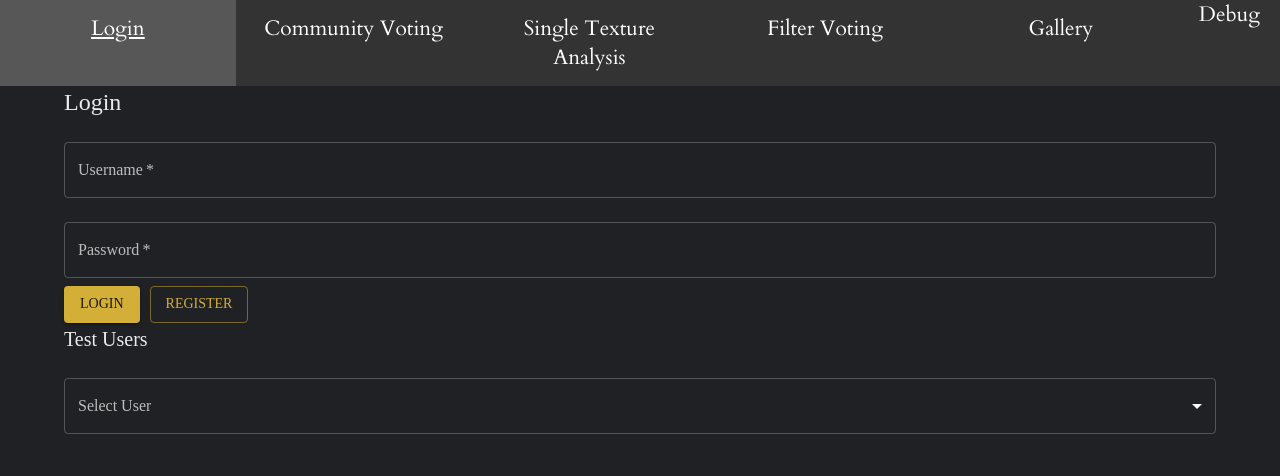
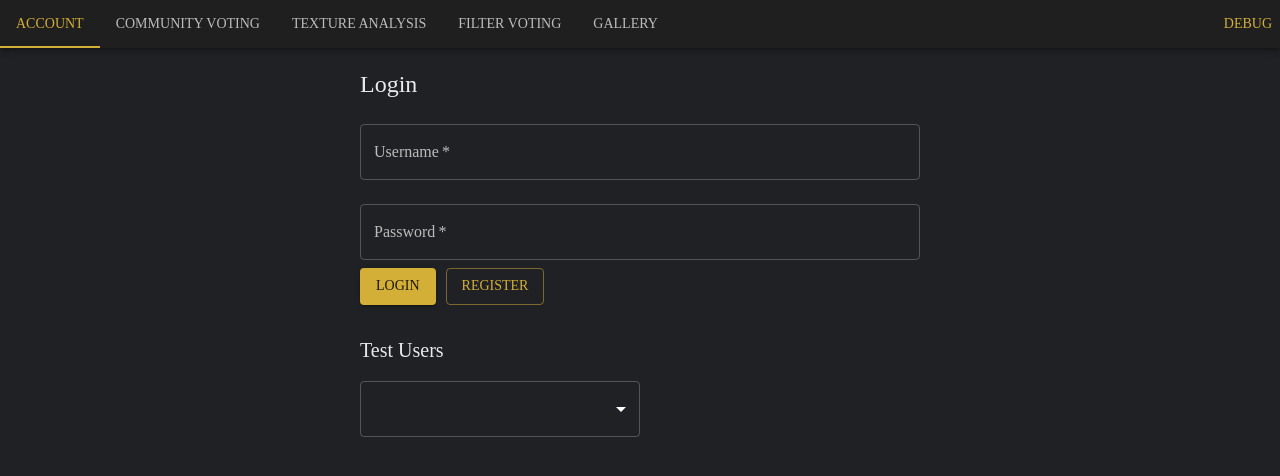
Before and after one commit to NeoJetty/EldenTex, a React (Vite) app: page /login in a window 1280 px wide. Shown: the top 476 px of the page. Built offline with nearby package versions, Linux system fonts and the light colour scheme.

Commit message:
main Nav bar navTracking fixed

```diff
--- a/src/components/features/AnalysisTab.tsx
+++ b/src/components/features/AnalysisTab.tsx
@@ -1,13 +1,28 @@
-import React, { useState } from "react";
+import React, { useEffect, useState } from "react";
 import TextureViewerApp from "./TextureViewerApp";
+import { TextureTypes, emptyTextureTypes } from "../../data/models/sharedTypes";
+import { requestTextureData } from "../../data/requestTextureData";
 
 const AnalysisTab: React.FC = () => {
-  console.log("Analysis");
+  const [textureID, setTextureID] = useState<number>(1);
+  const [textureName, setTextureName] = useState<string>("");
+  const [textureType, setTextureType] =
+    useState<TextureTypes>(emptyTextureTypes);
+
+  useEffect(() => {
+    requestTextureData(1)
+      .then((data) => {
+        setTextureID(data.texture_id);
+        setTextureName(data.texture_name);
+        setTextureType(data.texture_type);
+      })
+      .catch((error) => console.error("Error fetching texture:", error));
+  }, []);
 
   return (
     <div id="tab2" className="content">
       <div id="tab2-content">
-        <TextureViewerApp />
+        <TextureViewerApp textureID={textureID} />
 
         <div className="image-container">
           <img className="big-texture-viewer" src="" alt="Elden Ring Texture" />
--- a/src/components/features/Login.tsx
+++ b/src/components/features/Login.tsx
@@ -27,12 +27,14 @@ interface LoginResponse {
 const Login: React.FC = () => {
   const [email, setEmail] = useState<string>("");
   const [password, setPassword] = useState<string>("");
+  const [exampleUserSelected, setExampleUserSelected] = useState<Number>(-1);
   const [message, setMessage] = useState<string>("");
 
   const dispatch = useDispatch();
   const isLoggedIn = useSelector((state: StoreTypes) => state.auth.isLoggedIn);
 
   function logout(): void {
+    setMessage("");
     dispatch(logoutAction());
   }
 
@@ -55,10 +57,13 @@ const Login: React.FC = () => {
   ];
 
   function setExampleUser(id: number): void {
-    const user = example_users.find((user) => user.id === id);
-    if (user) {
-      setEmail(user.email);
-      setPassword(user.pass);
+    setExampleUserSelected(id);
+    if (id != -1) {
+      const user = example_users.find((user) => user.id === id);
+      if (user) {
+        setEmail(user.email);
+        setPassword(user.pass);
+      }
     }
   }
 
@@ -73,6 +78,8 @@ const Login: React.FC = () => {
 
           dispatch(loginAction(response.data.username));
           setMessage(`Login successful! Welcome, ${response.data.username}.`);
+          setEmail("");
+          setPassword("");
         } else {
           setMessage("Login failed. Please check your credentials.");
           dispatch(logoutAction());
@@ -88,7 +95,7 @@ const Login: React.FC = () => {
   };
 
   return (
-    <Container>
+    <Container maxWidth="sm" style={{ padding: "20px" }}>
       <Typography variant="h5" gutterBottom>
         Login
       </Typography>
@@ -128,20 +135,24 @@ const Login: React.FC = () => {
           Logout
         </Button>
       )}
-      {message && <Typography color="error">{message}</Typography>}
+      {message && <Typography color="textPrimary">{message}</Typography>}
 
       {!isLoggedIn && (
         <>
+          <br />
           <Typography variant="h6" gutterBottom>
             Test Users
           </Typography>
-          <FormControl fullWidth margin="normal">
-            <InputLabel id="example-user-select-label">Select User</InputLabel>
+          <FormControl margin="dense" style={{ width: "50%" }}>
+            <InputLabel id="example-user-select-label"></InputLabel>
             <Select
               labelId="example-user-select-label"
-              value=""
+              value={exampleUserSelected}
               onChange={(e) => setExampleUser(Number(e.target.value))}
             >
+              <MenuItem key={-1} value={``}>
+                {"- choose -"}
+              </MenuItem>
               {example_users.map((user) => (
                 <MenuItem key={user.id} value={user.id}>
                   {user.name}
--- a/src/components/features/TextureViewerApp.tsx
+++ b/src/components/features/TextureViewerApp.tsx
@@ -1,28 +1,16 @@
 import React from "react";
-import TextureTypeMenubar from "../layout/TextureTypeMenubar";
+import TextureTypeMenubar from "./TextureTypeMenubar";
 import TextureViewPort from "./TextureViewPort";
 
 interface TextureViewerAppProps {
-  //varA?: number;
-  //varB: string;
+  textureID: number;
 }
 
-const TextureViewerApp: React.FC<TextureViewerAppProps> = (
-  {
-    /*varA = 0, varB */
-  }
-) => {
-  // State declaration
-  //const [myState, setMyState] = useState<number>(3);
-
-  // Prop usage
-  //const test1 = varA;
-  //const test2 = varB;
-
+const TextureViewerApp: React.FC<TextureViewerAppProps> = (props) => {
   return (
     <>
       <TextureTypeMenubar />
-      <TextureViewPort />
+      <TextureViewPort textureID={props.textureID} />
     </>
   );
 };
--- a/src/components/layout/MainNavBar.tsx
+++ b/src/components/layout/MainNavBar.tsx
@@ -1,90 +1,159 @@
-import React, { useState } from "react";
-import { NavLink } from "react-router-dom";
+import React from "react";
+import { NavLink, useLocation } from "react-router-dom";
+import { AppBar, Tabs, Tab, Box, Button, Menu, MenuItem } from "@mui/material";
+import { useState } from "react";
 
-interface MainNavBarProps {}
+const MainNavBar: React.FC = () => {
+  const [anchorEl, setAnchorEl] = useState<null | HTMLElement>(null);
+  const open = Boolean(anchorEl);
 
-const MainNavBar: React.FC<MainNavBarProps> = () => {
-  // State declaration
-  //const [myState, setMyState] = useState<number>(3);
+  // useLocation to get the current pathname
+  const location = useLocation();
+
+  // Define a mapping of pathnames to tab values with an index signature
+  const tabValueMap: { [key: string]: string } = {
+    "/login": "Account",
+    "/voting": "Community Voting",
+    "/analysis": "Texture Analysis",
+    "/filter": "Filter Voting",
+    "/gallery": "Gallery",
+  };
+
+  // Set current tab based on the pathname, with a fallback to 'Account' if not found
+  const currentTabValue = tabValueMap[location.pathname] || "Account";
+
+  const handleClick = (event: React.MouseEvent<HTMLButtonElement>) => {
+    setAnchorEl(event.currentTarget);
+  };
+
+  const handleClose = () => {
+    setAnchorEl(null);
+  };
 
   return (
-    <div className="main_top_navbar">
-      <NavLink className="tab-link" to="login">
-        Login
-      </NavLink>
-      <NavLink className="tab-link" to="voting">
-        Community Voting
-      </NavLink>
-      <NavLink className="tab-link" to="analysis">
-        Single Texture Analysis
-      </NavLink>
-      <NavLink className="tab-link" to="filter">
-        Filter Voting
-      </NavLink>
-      <NavLink className="tab-link" to="gallery">
-        Gallery
-      </NavLink>
+    <AppBar position="static">
+      <Box display="flex" justifyContent="space-between" alignItems="center">
+        {/* Tabs with dynamically set value based on the pathname */}
+        <Tabs value={currentTabValue} aria-label="main navigation tabs">
+          <Tab label="Account" value="Account" component={NavLink} to="login" />
+          <Tab
+            label="Community Voting"
+            value="Community Voting"
+            component={NavLink}
+            to="voting"
+          />
+          <Tab
+            label="Texture Analysis"
+            value="Texture Analysis"
+            component={NavLink}
+            to="analysis"
+          />
+          <Tab
+            label="Filter Voting"
+            value="Filter Voting"
+            component={NavLink}
+            to="filter"
+          />
+          <Tab
+            label="Gallery"
+            value="Gallery"
+            component={NavLink}
+            to="gallery"
+          />
+        </Tabs>
 
-      <div className="dropdown-container">
-        <a href="#" className="tab-link dropdown-toggle">
+        <Box>
+          <Button
+            id="debug-button"
+            aria-controls={open ? "debug-menu" : undefined}
+            aria-haspopup="true"
+            aria-expanded={open ? "true" : undefined}
+            onClick={handleClick}
+          >
             Debug
-        </a>
-        <div className="dropdown-menu">
-          <a
+          </Button>
+          <Menu
+            id="debug-menu"
+            anchorEl={anchorEl}
+            open={open}
+            onClose={handleClose}
+          >
+            <MenuItem
+              onClick={handleClose}
+              component="a"
               href="/api/textureData/-1"
-            className="dropdown-item"
               target="_blank"
+              rel="noopener noreferrer"
             >
               Texture Data
-          </a>
-          <a href="/api/allTags" className="dropdown-item" target="_blank">
+            </MenuItem>
+            <MenuItem
+              onClick={handleClose}
+              component="a"
+              href="/api/allTags"
+              target="_blank"
+              rel="noopener noreferrer"
+            >
               All Tags
-          </a>
-          <a
+            </MenuItem>
+            <MenuItem
+              onClick={handleClose}
+              component="a"
               href="/api/untaggedTexture/1/4"
-            className="dropdown-item"
               target="_blank"
+              rel="noopener noreferrer"
             >
               Untagged Texture
-          </a>
-          <a
+            </MenuItem>
+            <MenuItem
+              onClick={handleClose}
+              component="a"
               href="/api/countTaggingProgress/1/4"
-            className="dropdown-item"
               target="_blank"
+              rel="noopener noreferrer"
             >
               Count Tagging Progress
-          </a>
-          <a
+            </MenuItem>
+            <MenuItem
+              onClick={handleClose}
+              component="a"
               href="/api/serveManyTextures/1/4"
-            className="dropdown-item"
               target="_blank"
+              rel="noopener noreferrer"
             >
               Serve Many Textures
-          </a>
-          <a
+            </MenuItem>
+            <MenuItem
+              onClick={handleClose}
+              component="a"
               href="/api/serveTagsForTexture/1/598"
-            className="dropdown-item"
               target="_blank"
+              rel="noopener noreferrer"
             >
               Serve Tags For Texture
-          </a>
-          <a
+            </MenuItem>
+            <MenuItem
+              onClick={handleClose}
+              component="a"
               href="/api/serveMapsForTexture/3295"
-            className="dropdown-item"
               target="_blank"
+              rel="noopener noreferrer"
             >
               Serve Maps For Texture
-          </a>
-          <a
+            </MenuItem>
+            <MenuItem
+              onClick={handleClose}
+              component="a"
               href="/api/serveAllSavedFilterSearches/1"
-            className="dropdown-item"
               target="_blank"
+              rel="noopener noreferrer"
             >
               Serve Saved Filter Searches
-          </a>
-        </div>
-      </div>
-    </div>
+            </MenuItem>
+          </Menu>
+        </Box>
+      </Box>
+    </AppBar>
   );
 };
 
--- /dev/null
+++ b/src/data/models/sharedTypes.ts
@@ -0,0 +1,33 @@
+export interface TextureTypes {
+  _a: boolean;
+  _n: boolean;
+  _r: boolean;
+  _v: boolean;
+  _d: boolean;
+  _em: boolean;
+  _3m: boolean;
+  _Billboards_a: boolean;
+  _Billboards_n: boolean;
+  _g: boolean;
+  _m: boolean;
+  _1m: boolean;
+  _van: boolean;
+  _vat: boolean;
+}
+
+export const emptyTextureTypes: TextureTypes = {
+  _a: false,
+  _n: false,
+  _r: false,
+  _v: false,
+  _d: false,
+  _em: false,
+  _3m: false,
+  _Billboards_a: false,
+  _Billboards_n: false,
+  _g: false,
+  _m: false,
+  _1m: false,
+  _van: false,
+  _vat: false,
+};
```
Also changed, not shown: src/components/features/TextureTypeMenubar.tsx (renamed from src/components/layout/TextureTypeMenubar.tsx, +17 -0 lines), 1 other file (tests, documents, lock files or other folders). Lines whose indentation alone changed are shown as unchanged.
